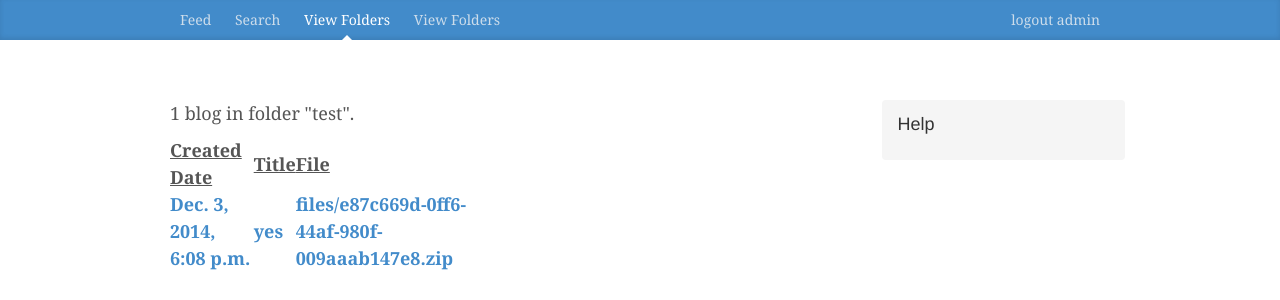
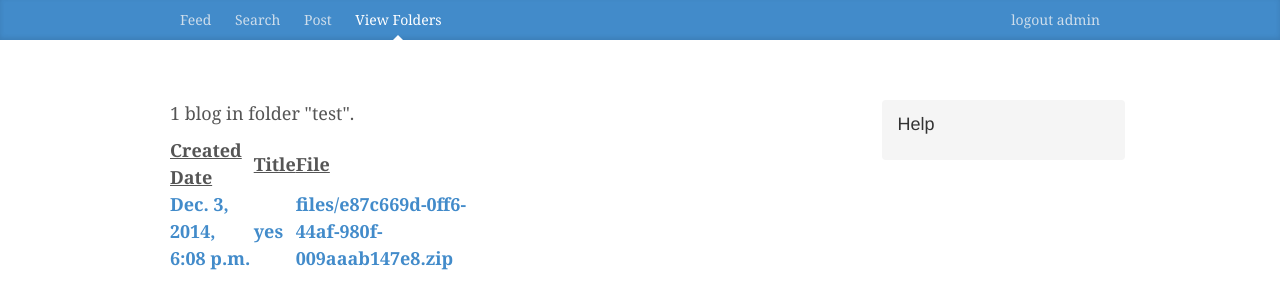
Before and after one commit to alamon4/django-forum, a Django app: template templates/tag.html in a window 1280 px wide. Shown: the top 300 px of the page. Run offline with Django 3.2, Linux system fonts and the light colour scheme; the template is opened without the code that fills it: values that come from a table or form of the project are taken from there, others are empty; a user stored in the database is signed in; data comes from the database, SQL or seed files in the repository; parts of the project's set-up code (start-up, migrations or seed data) failed here and were passed over; some libraries are stand-ins or nearby versions.

Commit message:
fixed nav-bar view-folders issue

```diff
--- a/templates/tag.html
+++ b/templates/tag.html
@@ -1,7 +1,7 @@
  {% extends "base.html" %}
  {% load django_markdown %}
 
-{% block nav-post %} <a class="blog-nav-item active" href="{% url "folders" %}">View Folders</a> {% endblock %}
+{% block nav-folder %} <a class="blog-nav-item active" href="{% url "folders" %}">View Folders</a> {% endblock %}
 
  {% block content %}
  {{query}}
--- a/templates/tag_form.html
+++ b/templates/tag_form.html
@@ -1,7 +1,7 @@
  {% extends "base.html" %}
  {% load django_markdown %}
 
-{% block nav-post %} <a class="blog-nav-item active" href="{% url "folders" %}">View Folders</a> {% endblock %}
+{% block nav-folder %} <a class="blog-nav-item active" href="{% url "folders" %}">View Folders</a> {% endblock %}
 
  {% block content %}
  <form method="post">{% csrf_token %}
--- a/templates/tag_list.html
+++ b/templates/tag_list.html
@@ -1,7 +1,7 @@
  {% extends "base.html" %}
  {% load django_markdown %}
 
-{% block nav-post %} <a class="blog-nav-item active" href="{% url "folders" %}">View Folders</a> {% endblock %}
+{% block nav-folder %} <a class="blog-nav-item active" href="{% url "folders" %}">View Folders</a> {% endblock %}
 
  {% block content %}
  <p><a href="{% url "tag_new" %}">Create a new folder</a></p>
```
